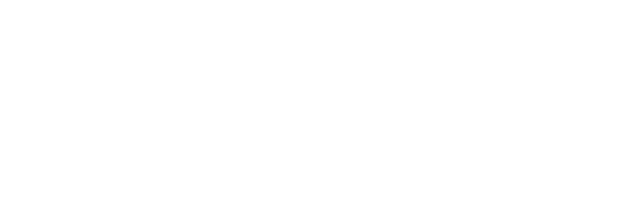
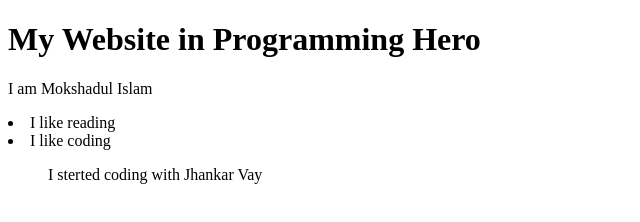
Before and after one commit to Mokshadul8/my-second-repo, a plain HTML site: page index.html in a window 1280 px wide. Shown: the whole page, without its empty margins (0-640 px from the left). Drawn offline with Linux system fonts and the light colour scheme.

Commit message:
body changed

```diff
--- a/index.html
+++ b/index.html
@@ -7,6 +7,10 @@
     <title>My Second Repo</title>
 </head>
 <body>
-
+    <h1>My Website in Programming Hero</h1>
+    <p>I am Mokshadul Islam</p>
+    <li>I like reading</li>
+    <li>I like coding</li>
+    <ol>I sterted coding with Jhankar Vay</ol>
 </body>
 </html>
```
